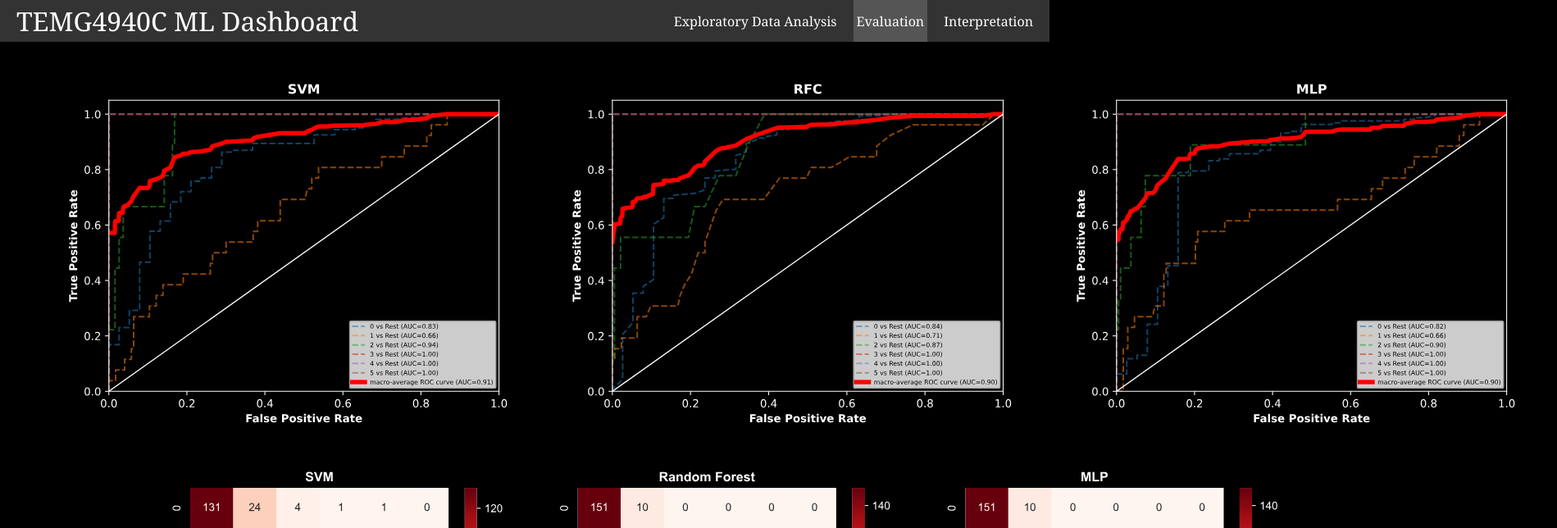
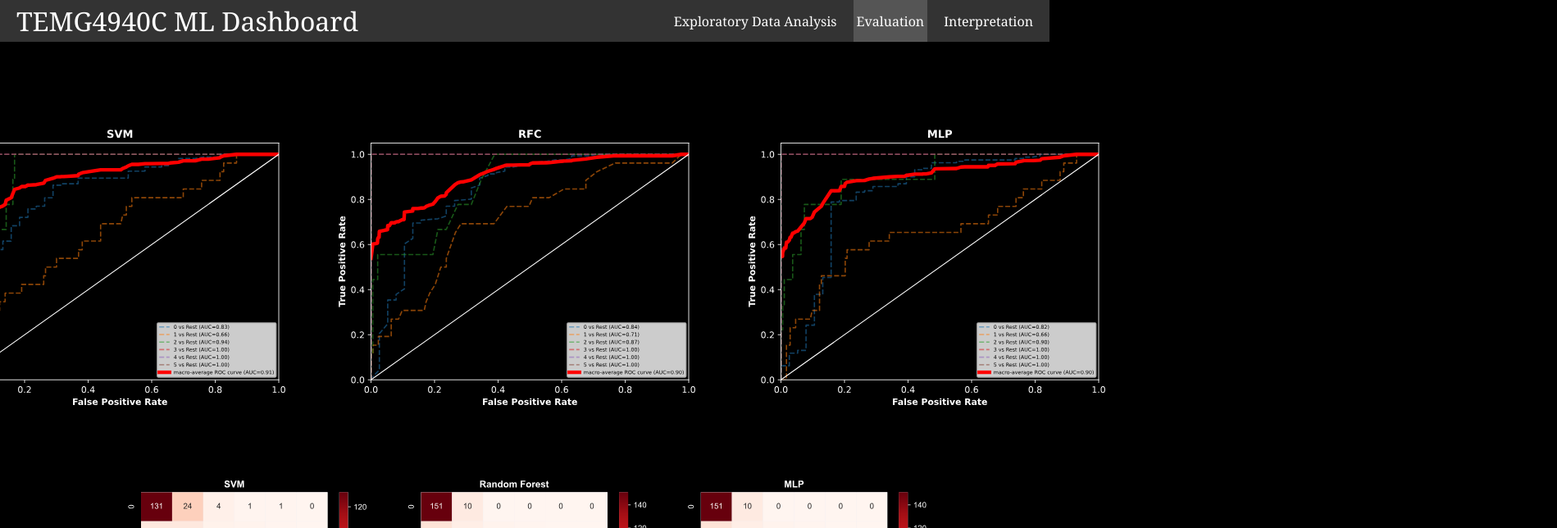
Before and after one commit to Charlesczc/MLDashboard, a React app: page /Evaluate in a window 1280 px wide. Shown: the top 644 px of the page at 82% size, 1899 px wide, since content can reach past the window. Built offline with nearby package versions, Linux system fonts and the light colour scheme.

Commit message:
graph size changes

```diff
--- a/package.json
+++ b/package.json
@@ -1,5 +1,5 @@
 {
-  "homepage": "https://hkust-temg4940c-fe.github.io/fe-asg-part2-Charlesczc",
+  "homepage": "http://Charlesczc.github.io/MLDashboard",
   "name": "mldashboard",
   "version": "0.1.0",
   "private": true,
--- a/src/App.css
+++ b/src/App.css
@@ -21,6 +21,12 @@ body {
 .container {
   margin: 1rem;
   text-align: center;
+}
+
+img,
+iframe {
+  max-width: 100%;
+  max-height: 100%;
 }
 
 .nav {
@@ -90,7 +96,7 @@ body {
 
 .rocs {
   display: flex;
-  justify-content: space-around;
+  justify-content: center;
   list-style: none;
 }
 
--- a/src/pages/Evaluate.js
+++ b/src/pages/Evaluate.js
@@ -2,17 +2,23 @@ function Evaluate() {
   return (
     <div>
       {/* <h1>Evaluate</h1> */}
-      <ul className="rocs">
-        <li>
-          <img src={process.env.PUBLIC_URL + "/graphs/svm_roc.svg"}></img>
-        </li>
-        <li>
-          <img src={process.env.PUBLIC_URL + "/graphs/rfc_roc.svg"}></img>
-        </li>
-        <li>
-          <img src={process.env.PUBLIC_URL + "/graphs/nn_roc.svg"}></img>
-        </li>
-      </ul>
+      <div className="rocs">
+        <img
+          src={process.env.PUBLIC_URL + "/graphs/svm_roc.svg"}
+          width="500px"
+          height="500px"
+        ></img>
+        <img
+          src={process.env.PUBLIC_URL + "/graphs/rfc_roc.svg"}
+          width="500px"
+          height="500px"
+        ></img>
+        <img
+          src={process.env.PUBLIC_URL + "/graphs/nn_roc.svg"}
+          width="500px"
+          height="500px"
+        ></img>
+      </div>
       <div className="matrix">
         <img src={process.env.PUBLIC_URL + "/graphs/matrix.svg"}></img>
       </div>
```
